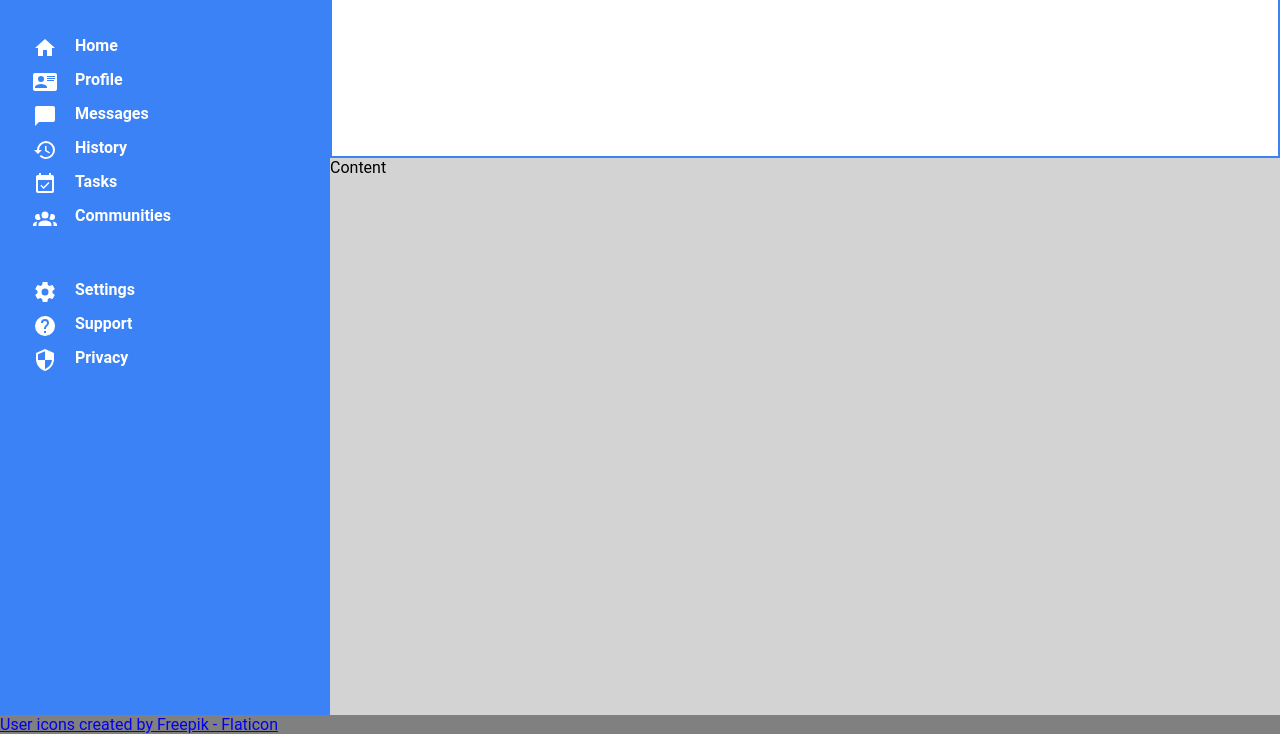
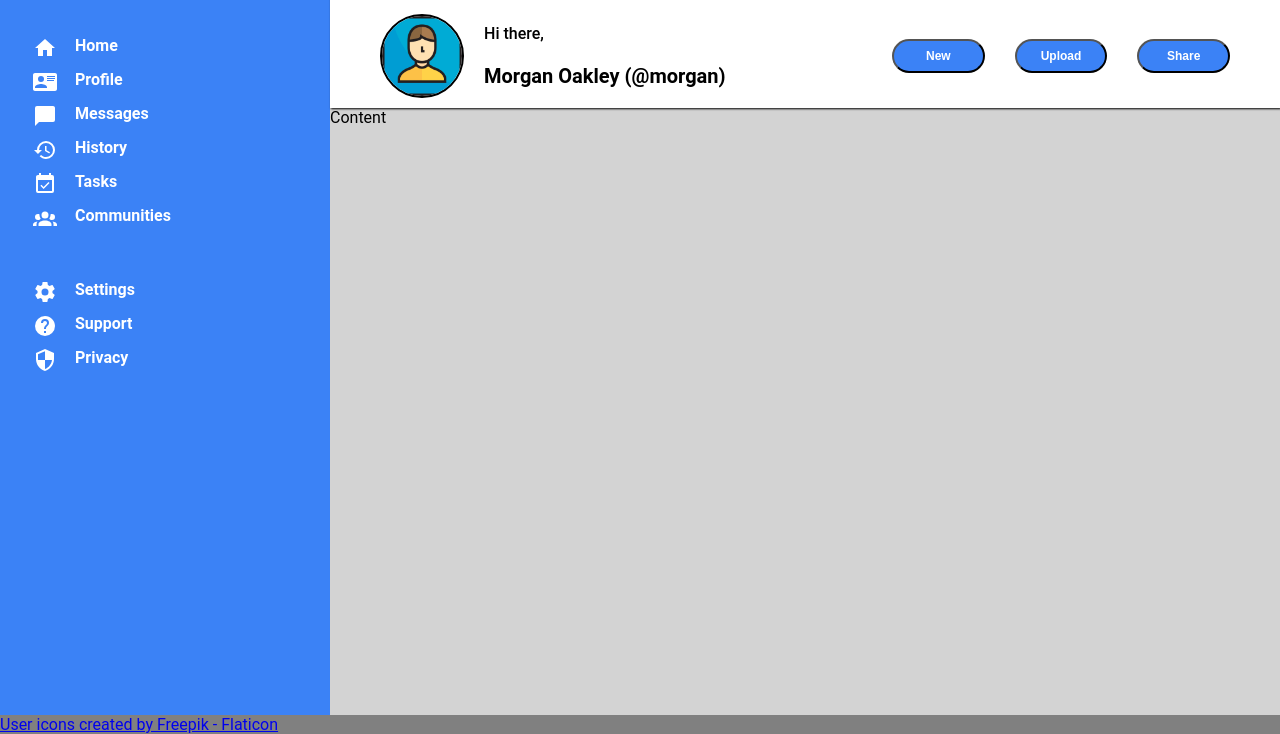
Before and after one commit to arthursl12/odin-dashboard, a plain HTML site: page index.html in a window 1280 px wide. Shown: the part 66-800 px from the top of the page. Drawn offline with Linux system fonts and the light colour scheme.

Commit message:
Finish styling top bar

```diff
--- a/index.html
+++ b/index.html
@@ -68,7 +68,18 @@
                     </div>
                     <div class="profile-name">Morgan Oakley</div>
                 </div>
-
+            </div>
+            <div class="greeting">
+                <div class="profile-greeting">
+                    <img class="big-profile-picture" src="images/avatar.png" alt="profile picture">
+                    <p class="greeting-text">Hi there,</p>
+                    <p class="username">Morgan Oakley (@morgan)</p>
+                </div>
+                <div class="buttons">
+                    <button>New</button>
+                    <button>Upload</button>
+                    <button>Share</button>
+                </div>
             </div>
         </div>
         <div id="content">Content</div>
--- a/style.css
+++ b/style.css
@@ -103,7 +103,6 @@ body{
 
 /* || TOP PANEL */
 #top-panel{
-    border: #3b82f6 solid 2px;
     background-color: var(--bg-white);
     grid-column: 2 / 2;
     grid-row: 1 / 1;
@@ -113,14 +112,20 @@ body{
     grid-template-rows: auto auto;
 
     padding: 10px 50px;
+
+    box-shadow: 1px 1px 2px  black;
+    position: relative;
+    z-index: 10;
 }
 
+/* || || TOP BAR*/
 .topbar{
     display: grid;
     grid-template-columns: minmax(10%,60%) auto;
-    grid-template-rows: 1fr 2fr;
+    grid-template-rows: auto auto;
     align-items: start;
-    gap: 50px;
+    column-gap: 50px;
+    row-gap: 20px;
 }
 
 .searchbar{
@@ -152,8 +157,8 @@ body{
 }
 
 .profile-picture img{
-    border: 2px solid var(--bg-gray);
-    border-radius: 20px;
+    border: 2px solid black;
+    border-radius: 50%;
     height: 2.5rem;
 }
 
@@ -168,6 +173,63 @@ body{
     align-self: center;
 }
 
+/* || || GREETINGS */
+.greeting{
+    display: grid;
+    grid-template-columns: 1fr 1fr;
+    grid-template-rows: 1fr;
+
+    align-items: center;
+}
+
+.profile-greeting{
+    justify-self: start;
+
+    display: grid;
+    grid-template-columns: auto auto;
+    grid-template-rows: auto auto;
+    column-gap: 20px;
+    align-items: center;
+}
+
+.profile-greeting img{
+    height: 5rem;
+    grid-row: 1 / 3;
+    border: 2px solid black;
+    border-radius: 50%;
+}
+
+.profile-greeting p {
+    padding: 0;
+    margin: 0;
+}
+
+.greeting-text{
+    font-size: 16px;
+    font-weight: 550;
+}
+
+.username{
+    font-size: 20px;
+    font-weight: 650;
+}
+
+.buttons{
+    justify-self: end;
+
+    display: grid;
+    grid-template-columns: repeat(3, minmax(20%, 1fr));
+    gap: 30px;
+}
+
+.buttons button{
+    background-color: var(--bg-blue);
+    padding: 8px 24px;
+    color: var(--bg-white);
+    border-radius: 30px;
+    font-size: 12px;
+    font-weight: 600;
+}
 
 
 
```
Also changed, not shown: images/avatar.png (added).
